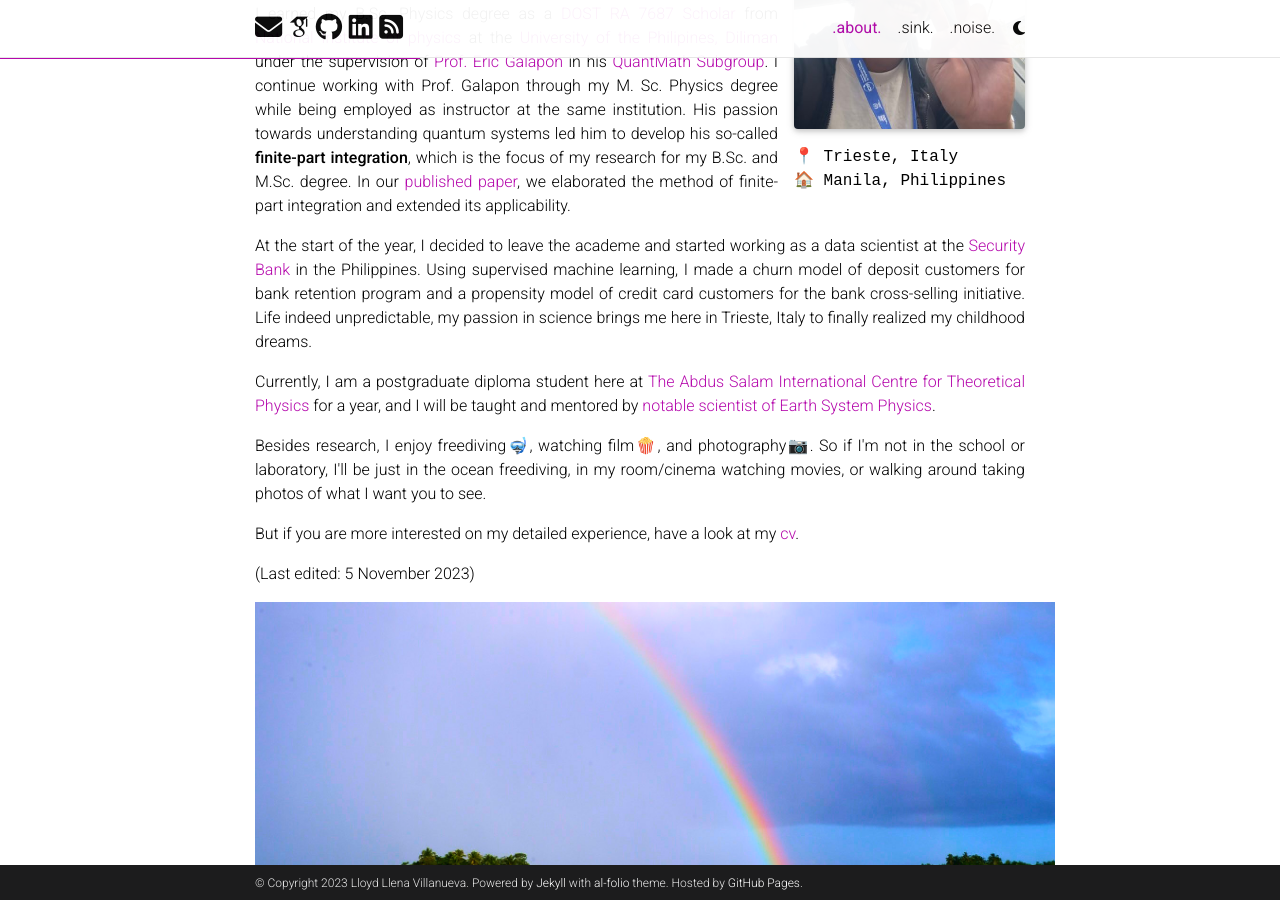
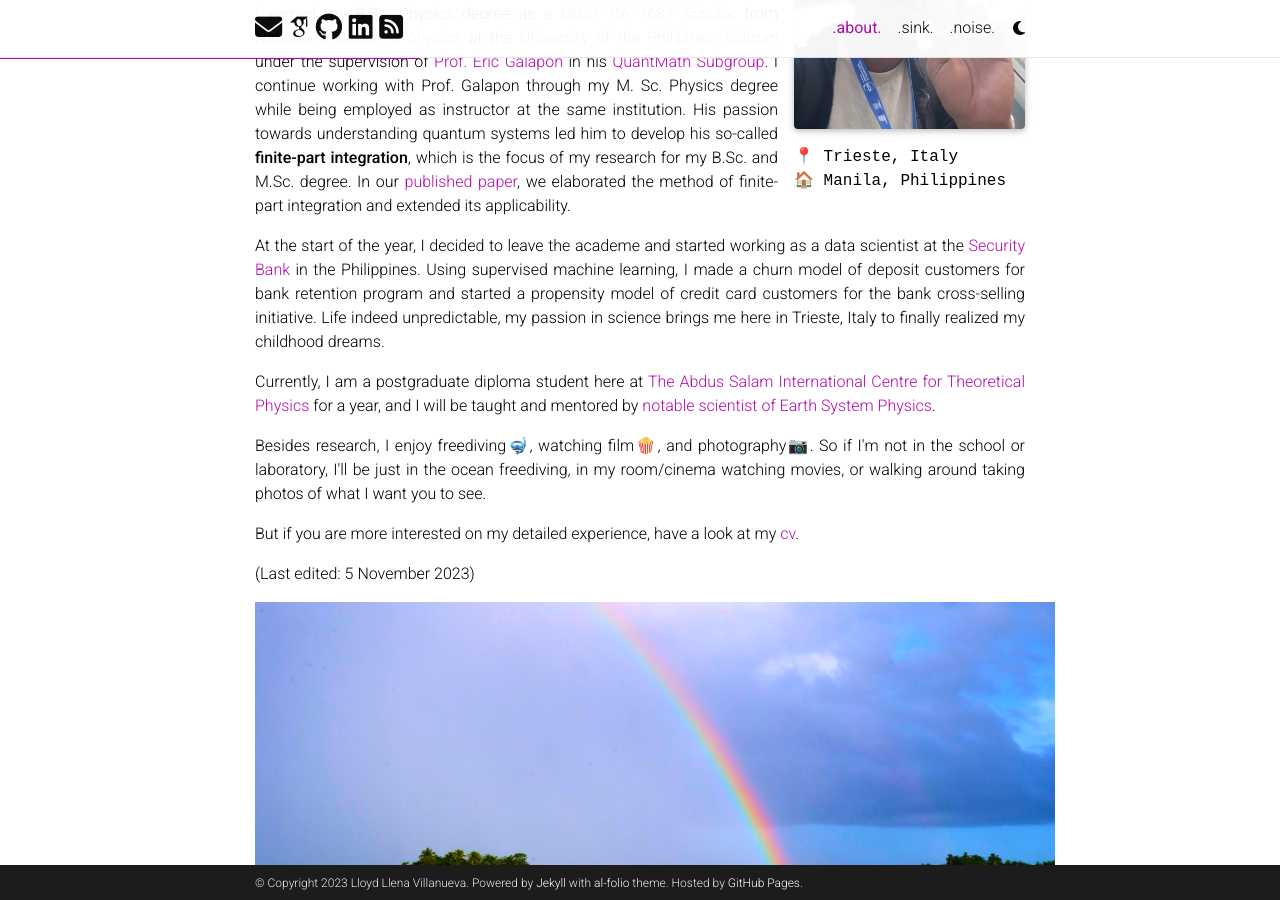
Before and after one commit to llvillanueva/llvillanueva.github.io, a Jekyll site: the page built from _pages/about.md, in a window 1280 px wide and 900 px high, scrolled down 304 px. Built offline with Jekyll 4.4.1, drawn with Linux system fonts in a browser that asks for light colours; full-size pictures stand in for the smaller copies a plugin makes; some web fonts are replaced; comment, search, counter and statistics services are not loaded; a style sheet for code colours, icons or effects is not loaded.

Commit message:
Update about.md

```diff
--- a/_pages/about.md
+++ b/_pages/about.md
@@ -27,7 +27,7 @@
 
 <p>I earned my B.Sc. Physics degree as a <a href='https://sei.dost.gov.ph/index.php/programs-and-projects/scholarships/undergraduate-scholarships#s-t-undergraduate-scholarships'>DOST RA 7687 Scholar</a> from <a href='http://nip.upd.edu.ph/'>National Institute of physics</a> at the <a href = 'https://upd.edu.ph/'>University of the Philipines, Diliman</a> under the supervision of <a href='http://nip.upd.edu.ph/profiles/eric-a-galapon/'>Prof. Eric Galapon</a> in his <a href= 'https://quant-math.org/wp/'>QuantMath Subgroup</a>. I continue working with Prof. Galapon through my M. Sc. Physics degree while being employed as instructor at the same institution. His passion towards understanding quantum systems led him to develop his so-called <strong>finite-part integration</strong>, which is the focus of my research for my B.Sc. and M.Sc. degree. In our <a href='https://pubs.aip.org/aip/jmp/article-abstract/62/4/043505/235708/Finite-part-integration-in-the-presence-of'>published paper</a>, we elaborated the method of finite-part integration and extended its applicability.
 
-<p>At the start of the year, I decided to leave the academe and started working as a data scientist at the <a href='https://www.securitybank.com/'>Security Bank</a> in the Philippines. Using supervised machine learning, I made a churn model of deposit customers for bank retention program and a propensity model of credit card customers for the bank cross-selling initiative. Life indeed unpredictable, my passion in science brings me here in Trieste, Italy to finally realized my childhood dreams.
+<p>At the start of the year, I decided to leave the academe and started working as a data scientist at the <a href='https://www.securitybank.com/'>Security Bank</a> in the Philippines. Using supervised machine learning, I made a churn model of deposit customers for bank retention program and started a propensity model of credit card customers for the bank cross-selling initiative. Life indeed unpredictable, my passion in science brings me here in Trieste, Italy to finally realized my childhood dreams.
 
 <p>Currently, I am a postgraduate diploma student here at <a href='https://www.ictp.it/'>The Abdus Salam International Centre for Theoretical Physics</a> for a year, and I will be taught and mentored by <a href='https://www.ictp.it/esp'>notable scientist of Earth System Physics</a>.
 
```
